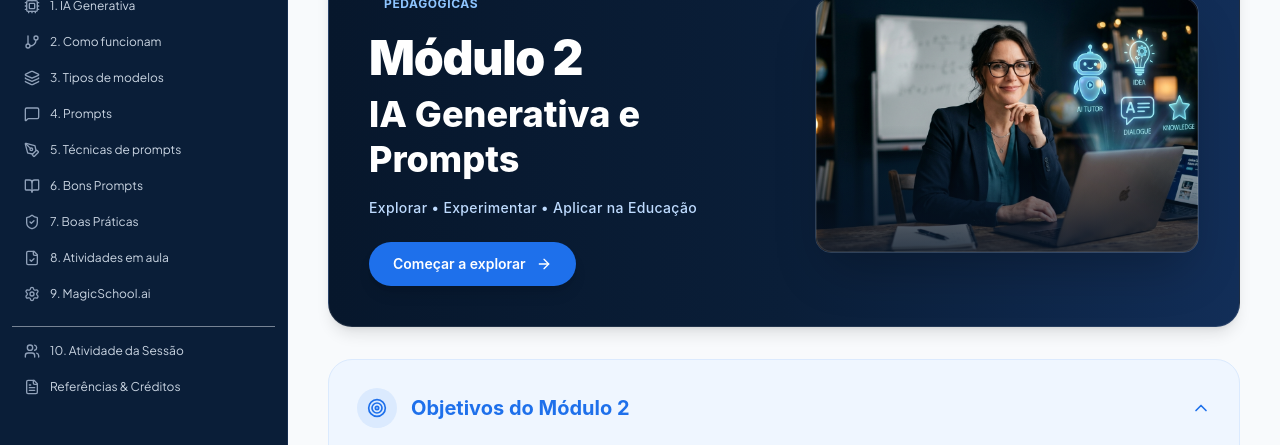
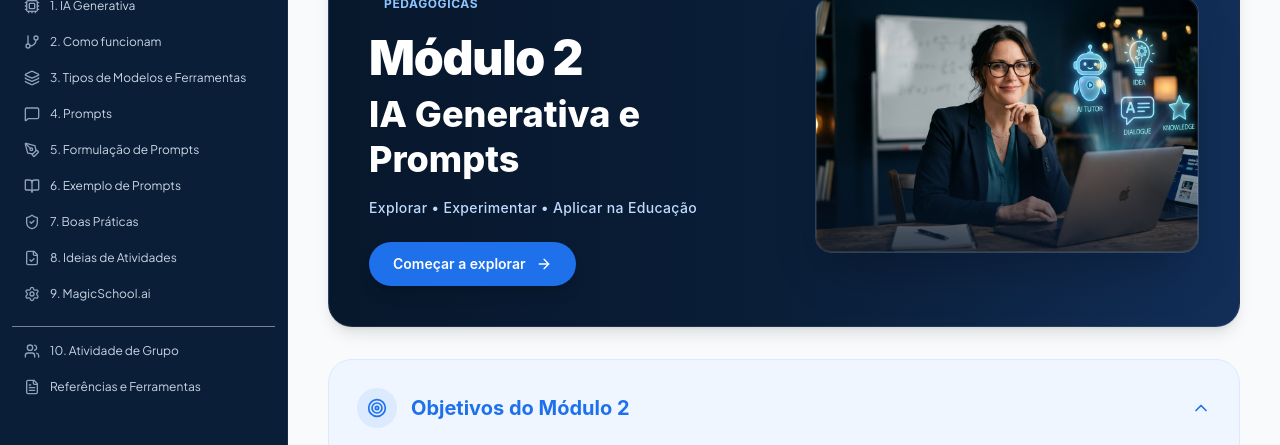
Before and after one commit to carlamariasantosoliveira/modulo2formacao, a React (Vite) app: page / in a window 1280 px wide. Shown: the part 166-611 px from the top of the page. Built offline with nearby package versions, Linux system fonts and the light colour scheme.

Commit message:
refactor: update navigation labels and section headers
Standardize page titles and sidebar labels for clarity and consistency. Remove redundant pedagogical banner from the classroom activities page and cleanup extra navigation components.

```diff
--- a/src/components/Layout/Header.tsx
+++ b/src/components/Layout/Header.tsx
@@ -20,15 +20,15 @@ const PAGE_STEPS: Record<PageId, { num: number; title: string; category?: string
   home: { num: 0, title: 'Página Inicial' },
   'ia-generativa': { num: 1, title: '1. Objetivos e Conceito de IA Generativa' },
   'como-funcionam': { num: 2, title: '2. Funcionamento dos Modelos Generativos' },
-  'tipos-modelos': { num: 3, title: '3. Tipos de Modelos (Áudio, Vídeo, Multimodal)' },
+  'tipos-modelos': { num: 3, title: '3. Tipos de Modelos e Ferramentas' },
   prompts: { num: 4, title: '4. Prompts e Engenharia de Prompts' },
-  tecnicas: { num: 5, title: '5. Técnicas de Formulação de Prompts' },
-  'exemplos-disciplina': { num: 6, title: '6. Bons Prompts' },
+  tecnicas: { num: 5, title: '5. Formulação de Prompts' },
+  'exemplos-disciplina': { num: 6, title: '6. Exemplo de Prompts' },
   'boas-praticas': { num: 7, title: '7. Boas Práticas' },
-  'atividades-sala': { num: 8, title: '8. Atividades em Aula' },
+  'atividades-sala': { num: 8, title: '8. Ideias de Atividade a dinamizar com os alunos em contexto de sala de aula' },
   magicschool: { num: 9, title: '9. MagicSchool.ai' },
-  'atividade-sessao': { num: 10, title: '10. Atividade da Sessão', category: 'Atividade' },
-  'ferramentas-referencias': { num: 11, title: 'Referências Bibliográficas e Créditos', category: 'Referências' },
+  'atividade-sessao': { num: 10, title: '10. Atividade de Grupo', category: 'Atividade' },
+  'ferramentas-referencias': { num: 11, title: 'Referências Bibliográficas e Ferramentas Usadas', category: 'Referências' },
 };
 
 // Main linear sequence for browsing
--- a/src/components/Layout/Sidebar.tsx
+++ b/src/components/Layout/Sidebar.tsx
@@ -33,12 +33,12 @@ const OFFICIAL_SECTIONS: Array<{
 }> = [
   { id: 'ia-generativa', label: '1. IA Generativa', icon: Cpu },
   { id: 'como-funcionam', label: '2. Como funcionam', icon: GitBranch },
-  { id: 'tipos-modelos', label: '3. Tipos de modelos', icon: Layers },
+  { id: 'tipos-modelos', label: '3. Tipos de Modelos e Ferramentas', icon: Layers },
   { id: 'prompts', label: '4. Prompts', icon: MessageSquare },
-  { id: 'tecnicas', label: '5. Técnicas de prompts', icon: PenTool },
-  { id: 'exemplos-disciplina', label: '6. Bons Prompts', icon: BookOpen },
+  { id: 'tecnicas', label: '5. Formulação de Prompts', icon: PenTool },
+  { id: 'exemplos-disciplina', label: '6. Exemplo de Prompts', icon: BookOpen },
   { id: 'boas-praticas', label: '7. Boas Práticas', icon: ShieldCheck },
-  { id: 'atividades-sala', label: '8. Atividades em aula', icon: FileCheck },
+  { id: 'atividades-sala', label: '8. Ideias de Atividades', icon: FileCheck },
   { id: 'magicschool', label: '9. MagicSchool.ai', icon: Settings },
 ];
 
@@ -47,8 +47,8 @@ const SYNTHESIS_SECTIONS: Array<{
   label: string;
   icon: React.ElementType;
 }> = [
-  { id: 'atividade-sessao', label: '10. Atividade da Sessão', icon: Users },
-  { id: 'ferramentas-referencias', label: 'Referências & Créditos', icon: FileText },
+  { id: 'atividade-sessao', label: '10. Atividade de Grupo', icon: Users },
+  { id: 'ferramentas-referencias', label: 'Referências e Ferramentas', icon: FileText },
 ];
 
 export const Sidebar: React.FC<SidebarProps> = ({
--- a/src/components/Pages/AtividadeSessaoPage.tsx
+++ b/src/components/Pages/AtividadeSessaoPage.tsx
@@ -191,7 +191,7 @@ export const AtividadeSessaoPage: React.FC = () => {
         <div className="space-y-2">
           <div className="inline-flex items-center gap-2 px-3 py-1 bg-blue-500/20 border border-blue-400/30 rounded-full text-blue-200 text-xs font-semibold uppercase tracking-wider">
             <Users className="w-3.5 h-3.5 text-blue-300" />
-            Atividade de Formação · Atividade de Grupo
+            Atividade de Grupo
           </div>
           <h1 className="text-2xl sm:text-3xl font-extrabold tracking-tight text-white">
             Do prompt ao recurso pedagógico
--- a/src/components/Pages/AtividadesSalaPage.tsx
+++ b/src/components/Pages/AtividadesSalaPage.tsx
@@ -90,21 +90,13 @@ export const AtividadesSalaPage: React.FC = () => {
         <span className="w-1.5 h-8 bg-[#1E70EB] rounded-full inline-block"></span>
         <div>
           <h1 className="text-2xl sm:text-3xl font-extrabold text-[#0C1E38] tracking-tight">
-            8. Atividades Práticas em Sala de Aula com Ferramentas LLM
+            8. Ideias de Atividade a dinamizar com os alunos em contexto de sala de aula
           </h1>
           <p className="text-xs text-slate-500 font-medium mt-0.5">
             Guiões didáticos estruturados, objetivos pedagógicos, critérios de avaliação e orientações docentes
           </p>
         </div>
       </div>
-
-      {/* Critical notice about pedagogical intentionality */}
-      <NoticeBanner
-        type="info"
-        title="Intencionalidade Pedagógica no Uso com Alunos"
-        message="A IA como meio de aprendizagem, não como fim em si mesma."
-        detail="Estas 4 atividades foram desenhadas para que o foco esteja na reflexão metacognitiva, na colaboração entre pares e na validação crítica dos alunos, evitando o uso passivo da tecnologia."
-      />
 
       {/* 4 Activities Selector Tabs */}
       <div className="grid grid-cols-1 sm:grid-cols-2 lg:grid-cols-4 gap-3">
--- a/src/components/Pages/ExemplosDisciplinaPage.tsx
+++ b/src/components/Pages/ExemplosDisciplinaPage.tsx
@@ -29,7 +29,7 @@ export const ExemplosDisciplinaPage: React.FC<ExemplosDisciplinaPageProps> = ({
         <span className="w-1.5 h-8 bg-[#1E70EB] rounded-full inline-block"></span>
         <div>
           <h1 className="text-2xl sm:text-3xl font-extrabold text-[#0C1E38] tracking-tight">
-            6. Bons Prompts
+            6. Exemplo de Prompts
           </h1>
           <p className="text-xs text-slate-500 font-medium mt-0.5">
             Exemplos práticos de formulação pedagógica para diferentes áreas curriculares
--- a/src/components/Pages/ReferenciasPage.tsx
+++ b/src/components/Pages/ReferenciasPage.tsx
@@ -46,7 +46,7 @@ export const ReferenciasPage: React.FC = () => {
         <span className="w-1.5 h-8 bg-[#1E70EB] rounded-full inline-block"></span>
         <div>
           <h1 className="text-2xl sm:text-3xl font-extrabold text-[#0C1E38] tracking-tight">
-            Ferramentas Citadas e Referências Bibliográficas
+            Referências Bibliográficas e Ferramentas Usadas
           </h1>
           <p className="text-xs text-slate-500 font-medium mt-0.5">
             Corpus científico de 19 referências, ferramentas de IA e ficha técnica
--- a/src/components/Pages/TecnicasPage.tsx
+++ b/src/components/Pages/TecnicasPage.tsx
@@ -43,11 +43,8 @@ export const TecnicasPage: React.FC<TecnicasPageProps> = ({ onNavigate }) => {
         <span className="w-1.5 h-8 bg-[#1E70EB] rounded-full inline-block"></span>
         <div>
           <h1 className="text-2xl sm:text-3xl font-extrabold text-[#0C1E38] tracking-tight">
-            5. Técnicas de Formulação de Prompts
+            5. Formulação de Prompts
           </h1>
-          <p className="text-xs text-slate-500 font-medium mt-0.5">
-            Estratégias pedagógicas e comparação entre formulações vagas e otimizadas
-          </p>
         </div>
       </div>
 
--- a/src/components/Pages/TiposModelosPage.tsx
+++ b/src/components/Pages/TiposModelosPage.tsx
@@ -93,6 +93,13 @@ export const TiposModelosPage: React.FC<TiposModelosPageProps> = ({ onNavigate }
           badge: 'Freemium · Gratuito / Pro',
           description:
             'Motor de pesquisa conversacional com citação rigorosa de fontes académicas e hiperligações para verificação.',
+        },
+        {
+          name: 'Google AI Studio',
+          url: 'https://aistudio.google.com',
+          badge: 'Gratuito · Google',
+          description:
+            'Ambiente para experimentação direta com modelos generativos (Gemini), prototipagem de prompts de sistema, ajuste de temperatura e desenvolvimento de materiais educativos.',
         },
       ],
     },
@@ -314,7 +321,7 @@ export const TiposModelosPage: React.FC<TiposModelosPageProps> = ({ onNavigate }
         <span className="w-1.5 h-8 bg-[#1E70EB] rounded-full inline-block"></span>
         <div>
           <h1 className="text-2xl sm:text-3xl font-extrabold text-[#0C1E38] tracking-tight">
-            3. Tipos de Modelos e Ferramentas Práticas
+            3. Tipos de Modelos e Ferramentas
           </h1>
           <p className="text-xs text-slate-500 font-medium mt-0.5">
             Texto (LLMs), imagem, áudio/voz, vídeo, modalidades combinadas e ferramentas recomendadas
--- a/src/data/courseData.ts
+++ b/src/data/courseData.ts
@@ -64,10 +64,10 @@ export const PAGES_NAV: PageMeta[] = [
   {
     id: 'tipos-modelos',
     number: 3,
-    title: '3. Tipos de Modelos (Áudio, Vídeo, Multimodal)',
-    shortTitle: '3. Tipos de Modelos',
+    title: '3. Tipos de Modelos e Ferramentas',
+    shortTitle: '3. Tipos de Modelos e Ferramentas',
     iconName: 'Layers',
-    description: 'Texto (LLMs), Imagem, Áudio/Voz, Vídeo e Multimodais.',
+    description: 'Texto (LLMs), Imagem, Áudio/Voz, Vídeo, Multimodais e Ferramentas.',
     category: 'conceitos',
   },
   {
@@ -82,8 +82,8 @@ export const PAGES_NAV: PageMeta[] = [
   {
     id: 'tecnicas',
     number: 5,
-    title: '5. Técnicas de Formulação de Prompts',
-    shortTitle: '5. Técnicas e Estratégias',
+    title: '5. Formulação de Prompts',
+    shortTitle: '5. Formulação de Prompts',
     iconName: 'Sparkles',
     description: 'As 8 estratégias com comparação integral entre prompts vagos e otimizados.',
     category: 'prompts',
@@ -91,8 +91,8 @@ export const PAGES_NAV: PageMeta[] = [
   {
     id: 'exemplos-disciplina',
     number: 6,
-    title: '6. Bons Prompts por Disciplina e Área',
-    shortTitle: '6. Bons Prompts',
+    title: '6. Exemplo de Prompts',
+    shortTitle: '6. Exemplo de Prompts',
     iconName: 'BookOpen',
     description: 'Prompts reais para Português, Matemática, História, Ciências e Multimédia.',
     category: 'prompts',
@@ -109,8 +109,8 @@ export const PAGES_NAV: PageMeta[] = [
   {
     id: 'atividades-sala',
     number: 8,
-    title: '8. Atividades Práticas em Sala de Aula',
-    shortTitle: '8. Atividades em Aula',
+    title: '8. Ideias de Atividade a dinamizar com os alunos em contexto de sala de aula',
+    shortTitle: '8. Ideias de Atividades',
     iconName: 'Users',
     description: 'As 4 atividades completas com etapas, objetivos e critérios de avaliação.',
     category: 'pratica',
@@ -127,17 +127,17 @@ export const PAGES_NAV: PageMeta[] = [
   {
     id: 'atividade-sessao',
     number: 10,
-    title: '10. Atividade da Sessão: Do prompt ao recurso pedagógico',
-    shortTitle: '10. Atividade da Sessão',
+    title: '10. Atividade de Grupo',
+    shortTitle: '10. Atividade de Grupo',
     iconName: 'Users',
     description: 'Laboratório de escrita, teste e melhoria de prompts em grupo (45 min).',
     category: 'pratica',
   },
   {
     id: 'ferramentas-referencias',
-    number: 10,
-    title: 'Ferramentas Citadas e Referências Bibliográficas',
-    shortTitle: 'Referências & Créditos',
+    number: 11,
+    title: 'Referências Bibliográficas e Ferramentas Usadas',
+    shortTitle: 'Referências e Ferramentas',
     iconName: 'FileText',
     description: 'Catálogo de ferramentas e as 19 referências científicas completas.',
     category: 'recursos',
@@ -1126,4 +1126,11 @@ export const LLM_TOOLS_LIST = [
     description: 'Dezenas de geradores especializados para apoio à docência (Raina, planos de aula, rubricas, quizzes e chatbots para alunos).',
     badge: 'Específico para Professores',
   },
+  {
+    name: 'Google AI Studio',
+    organization: 'Google',
+    role: 'Ambiente de Experimentação e Engenharia de Prompts',
+    description: 'Ambiente para exploração direta de modelos generativos (Gemini), prototipagem de prompts de sistema, ajuste de parâmetros de temperatura e desenvolvimento de recursos didáticos.',
+    badge: 'Engenharia de Prompts',
+  },
 ];
```
Also changed, not shown: src/components/Pages/BoasPraticasPage.tsx (+0 -11 lines), src/components/Pages/PromptsPage.tsx (+0 -26 lines), src/components/Simulators/ModelMechanicsSimulator.tsx (+0 -119 lines).
